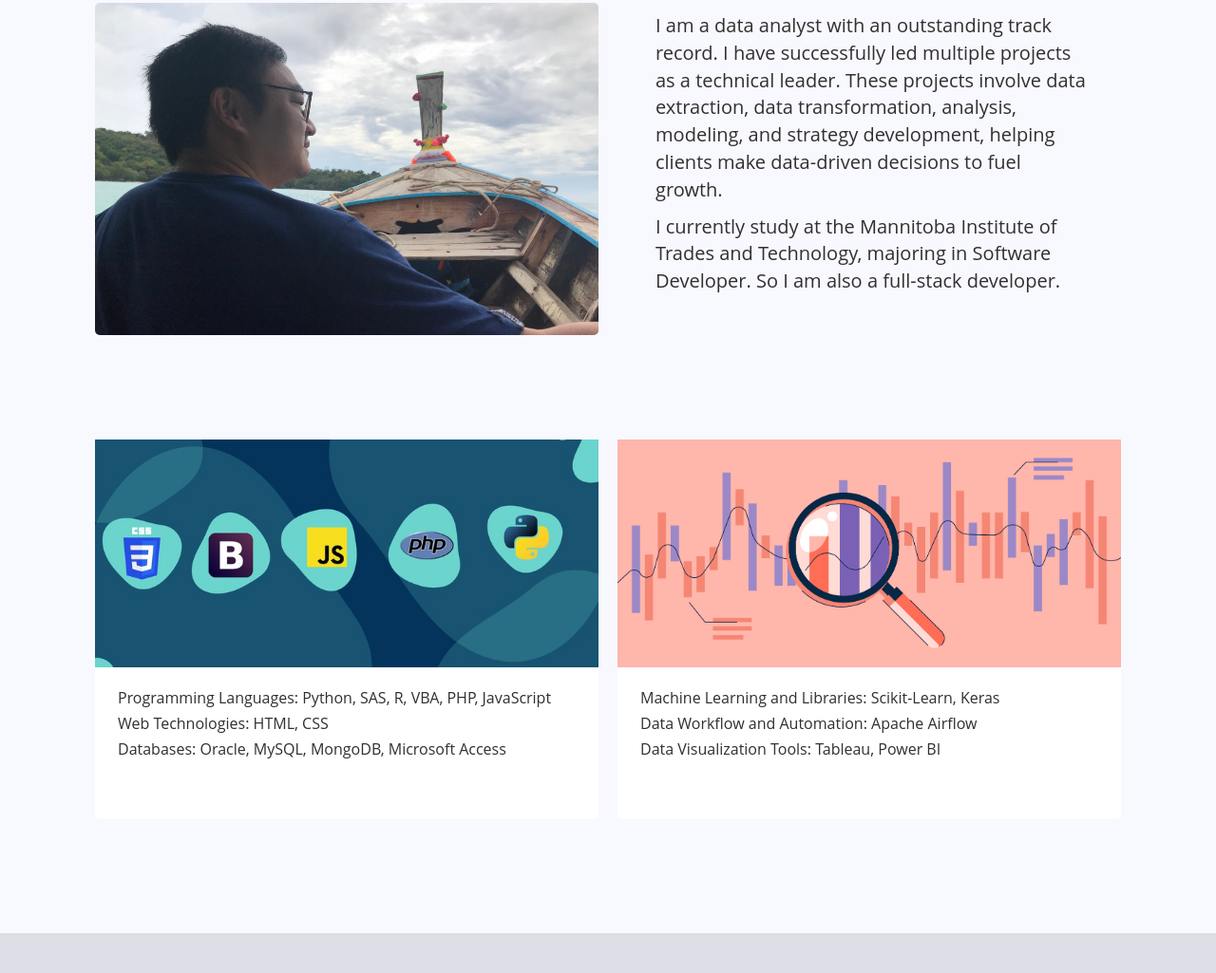
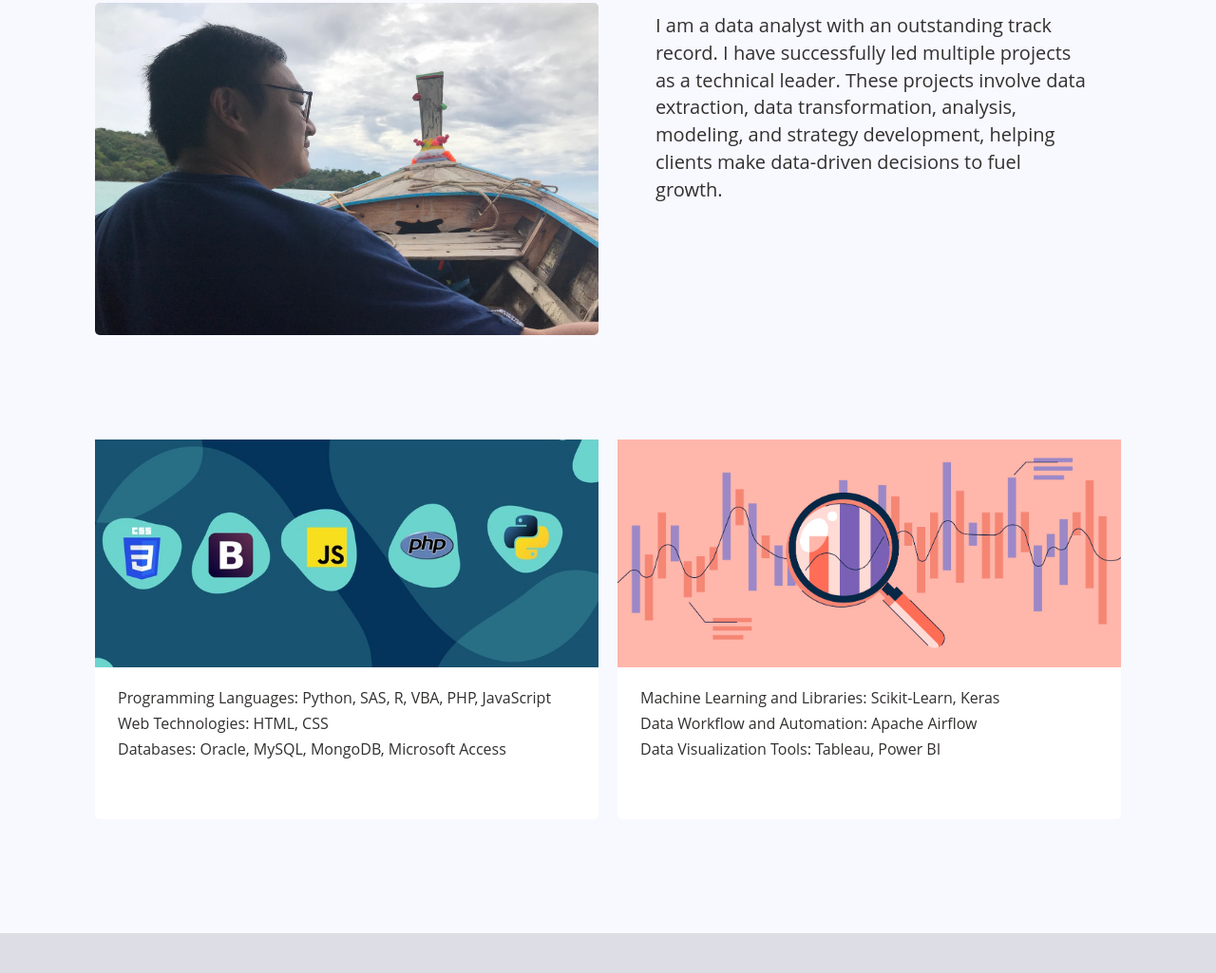
Before and after one commit to williamzhangty/my-website, a plain HTML site: page index.html in a window 1280 px wide. Shown: the part 857-1882 px from the top of the page at 95% size. Drawn offline with Linux system fonts and the light colour scheme; a web font is replaced by a local one.

Commit message:
add commit history

```diff
--- a/index.html
+++ b/index.html
@@ -65,10 +65,6 @@
                              These projects involve data extraction, data transformation, analysis, modeling, and strategy development,
                              helping clients make data-driven decisions to fuel growth.
                         </p>
-                        <p class="text-2">
-                            I currently study at the Mannitoba Institute of Trades and Technology, majoring in Software Developer.
-                            So I am also a full-stack developer.
-                        </p>
                     </div>
                 </div>
             </div>
```
Also changed, not shown: 1 other file.
